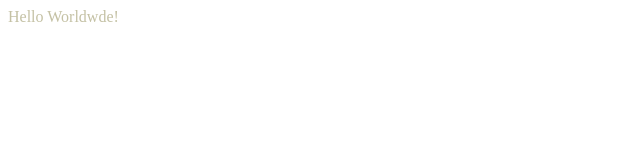
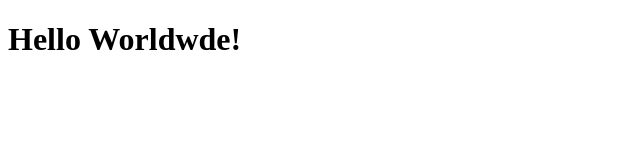
Before and after one commit to keziasmak1/webdev1, a plain HTML site: page index.html in a window 1280 px wide. Shown: the whole page, without its empty margins (0-640 px from the left). Drawn offline with Linux system fonts and the light colour scheme.

Commit message:
Update index.html

```diff
--- a/index.html
+++ b/index.html
@@ -6,8 +6,8 @@
         <meta name="viewport" content=""width=device-width" />
 </head>
 
-<body style="color: #C4C1A4;">
-        Hello Worldwde!
+<body >
+       <h1> Hello Worldwde!</h1>
 </body>
 
 </html>
```
